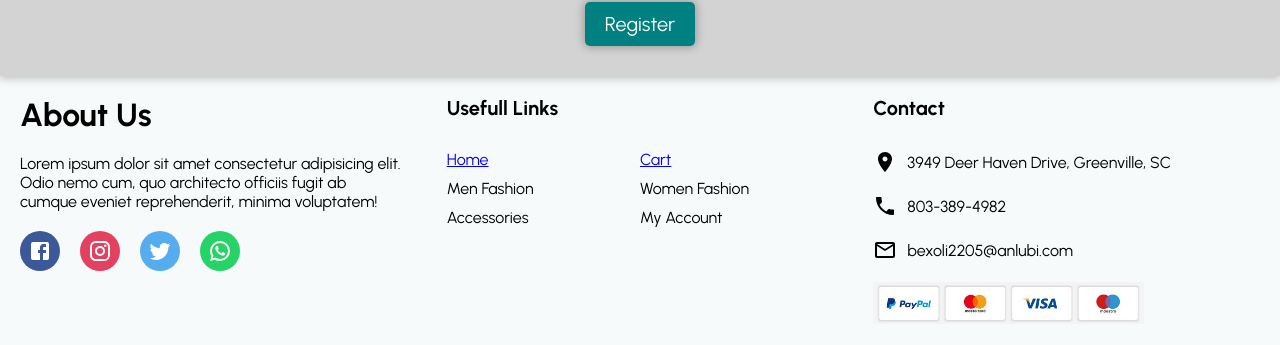
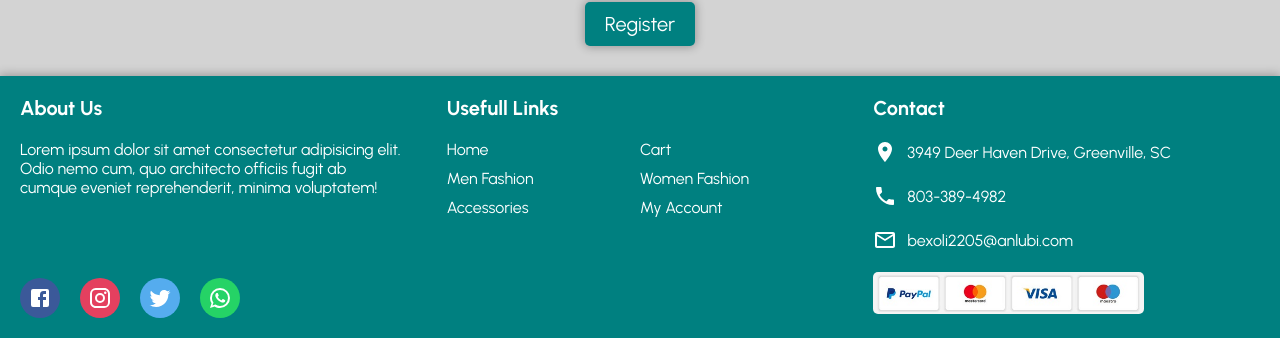
Before and after one commit to AliPooladmast/e-commerce, a React (Create React App) app: page / in a window 1280 px wide. Shown: the part 1300-1645 px from the top of the page. Built offline with nearby package versions, Linux system fonts and the light colour scheme; no server answers.

Commit message:
improve footer styles

```diff
--- a/src/components/Footer/Footer.module.scss
+++ b/src/components/Footer/Footer.module.scss
@@ -1,5 +1,8 @@
 .Container {
   display: flex;
+  background-color: teal;
+  box-shadow: 0px 0px 10px 1px rgba(0, 0, 0, 0.3);
+  color: #fff;
 
   @media only screen and (max-width: 600px) {
     flex-direction: column;
@@ -11,9 +14,11 @@
   padding: 20px;
   display: flex;
   flex-direction: column;
+  justify-content: space-between;
 
-  p {
-    margin: 20px 0;
+  h1 {
+    font-size: 20px;
+    margin-bottom: 20px;
   }
 }
 
@@ -62,7 +67,7 @@
 
   h1 {
     font-size: 20px;
-    margin-bottom: 30px;
+    margin-bottom: 20px;
   }
 
   ul {
@@ -76,6 +81,11 @@
   li {
     width: 50%;
     margin-bottom: 10px;
+    cursor: pointer;
+
+    &:hover {
+      color: lightgrey;
+    }
   }
 }
 
@@ -89,7 +99,7 @@
 
   h1 {
     font-size: 20px;
-    margin-bottom: 30px;
+    margin-bottom: 20px;
   }
 
   div {
@@ -101,5 +111,11 @@
   img {
     width: 70%;
     object-fit: cover;
+    border-radius: 5px;
   }
 }
+
+.Link {
+  text-decoration: none;
+  color: inherit;
+}
```
